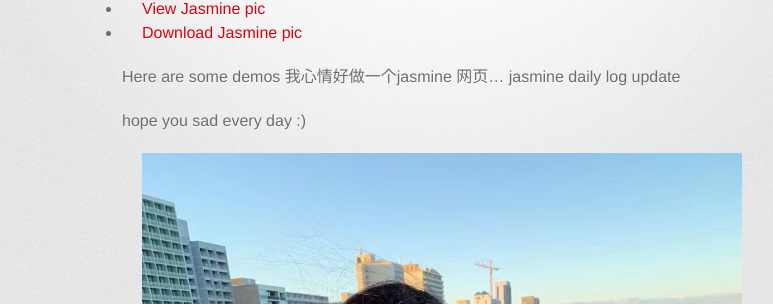
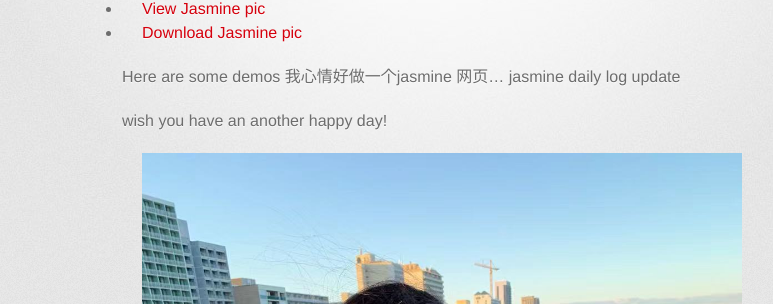
Before and after one commit to zyuan01/wqeqwqeq.github.io, a Jekyll site: the page built from jasmine pic/index.md, in a window 1280 px wide. Shown: the part 317-621 px from the top of the page, without its empty margins (208-981 px from the left). Built offline with Jekyll 4.4.1, drawn with Linux system fonts in a browser that asks for light colours; some web fonts are replaced; our own code applies the rules of GitHub Pages for plain Markdown files.

Commit message:
Update index.md

```diff
--- a/jasmine pic/index.md
+++ b/jasmine pic/index.md
@@ -8,7 +8,7 @@ Here are some demos
 jasmine daily log update
 
 
-hope you sad every day :)
+wish you have an another happy day!
 - ![Jas happy face](jas.jpg)
 
 Here is a link to phub
```
